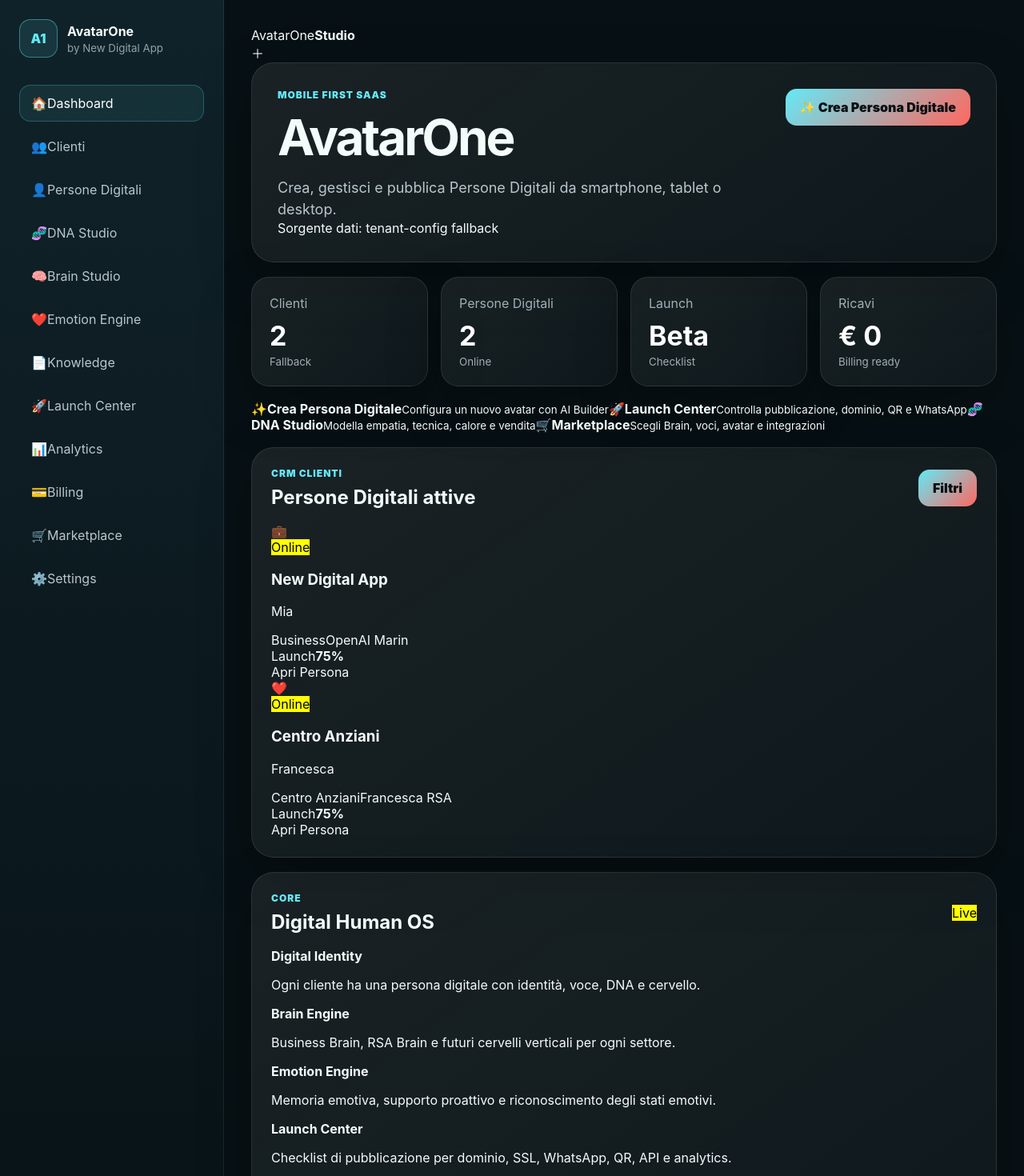
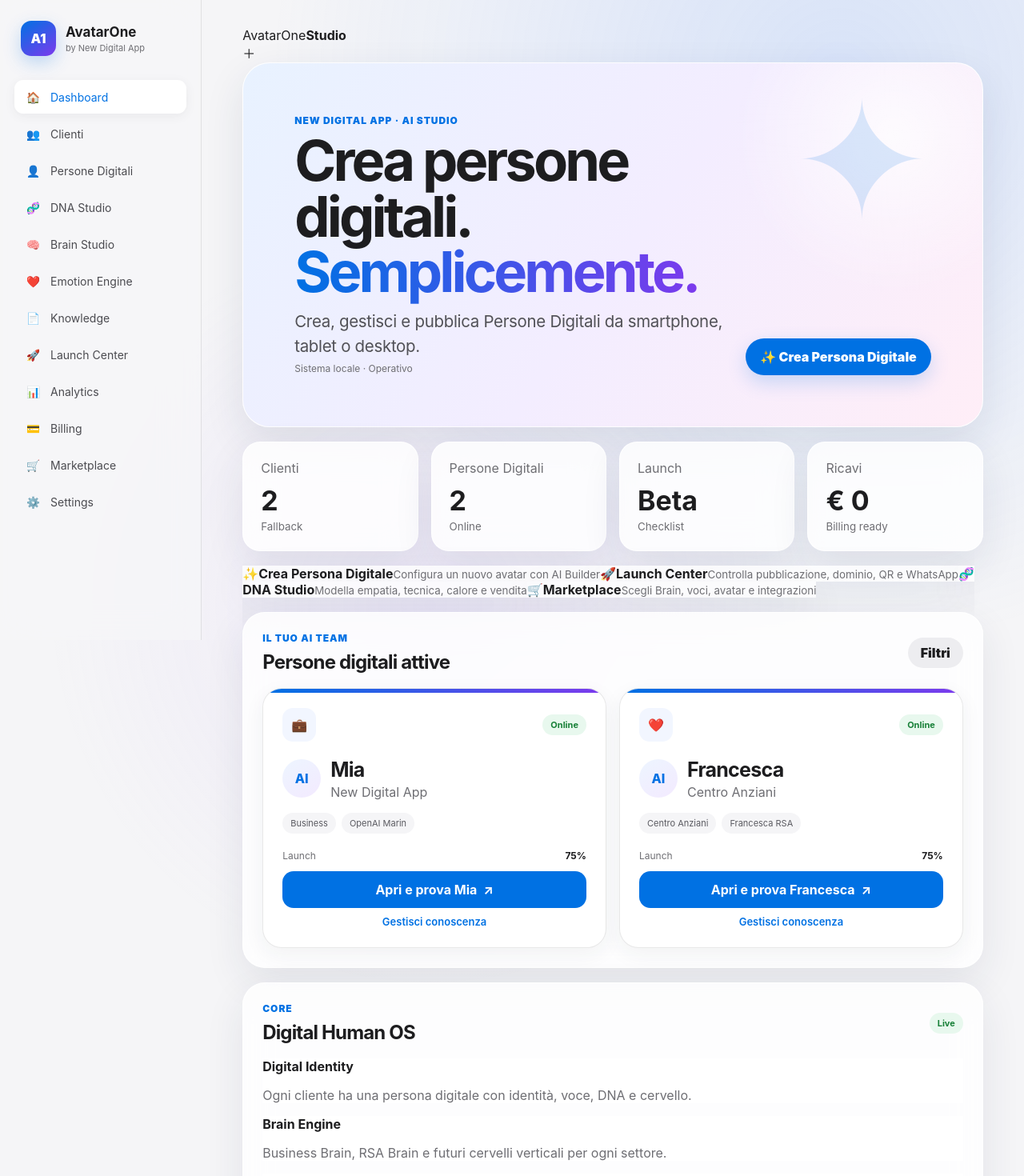
Before and after one commit to AntonioCelotto/ai-avatar-platform, a Next.js app: page /platform in a window 1280 px wide. Shown: the top 1470 px of the page at 80% size. Built offline with nearby package versions, Linux system fonts and the light colour scheme; no server answers.

Commit message:
Redesign AvatarOne dashboard and expose avatar previews
* Redesign avatar dashboard and add preview links

* Redesign avatar dashboard and add preview links

```diff
--- a/app/platform/page.js
+++ b/app/platform/page.js
@@ -1,3 +1,4 @@
+import Link from "next/link";
 import { tenants } from "../tenant-config";
 import { isSupabaseConfigured, listAvatarClients } from "../lib/supabase-server";
 import "./platform.css";
@@ -136,12 +137,12 @@
 
         <section className="platform-hero platform-hero--app">
           <div>
-            <p className="platform-kicker">Mobile First SaaS</p>
-            <h1>AvatarOne</h1>
+            <p className="platform-kicker">New Digital App · AI Studio</p>
+            <h1>Crea persone digitali.<br /><span>Semplicemente.</span></h1>
             <p>
               Crea, gestisci e pubblica Persone Digitali da smartphone, tablet o desktop.
             </p>
-            <span className="platform-source">Sorgente dati: {source === "supabase" ? "Supabase" : "tenant-config fallback"}</span>
+            <span className="platform-source">Sistema {source === "supabase" ? "collegato" : "locale"} · Operativo</span>
           </div>
           <a className="platform-primary platform-primary--large" href="#nuovo-cliente">✨ Crea Persona Digitale</a>
         </section>
@@ -169,8 +170,8 @@
         <section className="platform-section" id="clienti">
           <div className="platform-section-head">
             <div>
-              <p className="platform-kicker">CRM Clienti</p>
-              <h2>Persone Digitali attive</h2>
+              <p className="platform-kicker">Il tuo AI Team</p>
+              <h2>Persone digitali attive</h2>
             </div>
             <button type="button">Filtri</button>
           </div>
@@ -182,8 +183,13 @@
                   <div className="platform-client-avatar">{getClientIcon(client)}</div>
                   <mark>{getStatusLabel(client.status)}</mark>
                 </div>
-                <h3>{client.company_name}</h3>
-                <p>{client.spoken_avatar_name || client.avatar_name}</p>
+                <div className="platform-client-title">
+                  <span>AI</span>
+                  <div>
+                    <h3>{client.spoken_avatar_name || client.avatar_name}</h3>
+                    <p>{client.company_name}</p>
+                  </div>
+                </div>
                 <div className="platform-client-meta">
                   <span>{client.category || "Generico"}</span>
                   <span>{client.voice_label || client.voice_provider || "OpenAI"}</span>
@@ -192,7 +198,14 @@
                   <span>Launch</span>
                   <strong>{client.status === "active" ? "75%" : "25%"}</strong>
                 </div>
-                <a href={getClientUrl(client)}>Apri Persona</a>
+                <div className="platform-client-actions">
+                  <Link className="platform-open-button" href={getClientUrl(client)} target="_blank">
+                    Apri e prova {client.spoken_avatar_name || client.avatar_name} <span>↗</span>
+                  </Link>
+                  <Link className="platform-manage-link" href={`/platform/knowledge?tenant=${encodeURIComponent(client.slug)}`}>
+                    Gestisci conoscenza
+                  </Link>
+                </div>
               </article>
             ))}
           </div>
@@ -240,9 +253,9 @@
           <div className="platform-section-head">
             <div>
               <p className="platform-kicker">AvatarOne Creator</p>
-              <h2>Nuova Persona Digitale</h2>
+              <h2>Nuova persona digitale</h2>
             </div>
-            <span className="platform-soft-label">Prossimo sviluppo</span>
+            <span className="platform-soft-label">Creator Beta</span>
           </div>
 
           <div className="platform-creator-card">
--- a/app/platform/platform.css
+++ b/app/platform/platform.css
@@ -266,3 +266,81 @@
     grid-template-columns: 1fr;
   }
 }
+
+/* AvatarOne 2.0 — light, calm interface inspired by Apple product surfaces. */
+.platform-shell {
+  --apple-blue: #0071e3;
+  --apple-purple: #7c3aed;
+  --apple-ink: #1d1d1f;
+  --apple-muted: #6e6e73;
+  --apple-line: rgba(29, 29, 31, 0.1);
+  grid-template-columns: 252px minmax(0, 1fr);
+  background: radial-gradient(circle at 82% 4%, rgba(98, 153, 255, .2), transparent 27%), radial-gradient(circle at 42% 30%, rgba(188, 155, 255, .13), transparent 25%), #f5f5f7;
+  color: var(--apple-ink);
+  font-family: -apple-system, BlinkMacSystemFont, "SF Pro Display", "SF Pro Text", Inter, sans-serif;
+}
+.platform-sidebar { position: sticky; top: 0; height: 100svh; padding: 26px 18px; border-color: var(--apple-line); background: rgba(246, 246, 248, .76); backdrop-filter: saturate(180%) blur(24px); }
+.platform-logo { margin: 0 8px 30px; }
+.platform-logo > span { width: 44px; height: 44px; border: 0; border-radius: 13px; color: #fff; background: linear-gradient(145deg, var(--apple-blue), var(--apple-purple)); box-shadow: 0 8px 22px rgba(0, 113, 227, .24); }
+.platform-logo strong { color: var(--apple-ink); font-size: 17px; }
+.platform-logo small { color: var(--apple-muted); font-size: 11px; }
+.platform-nav { gap: 4px; }
+.platform-nav a { display: flex; align-items: center; gap: 10px; min-height: 42px; padding: 0 12px; border: 0; border-radius: 11px; color: #4b4b50; font-size: 14px; }
+.platform-nav a span { width: 23px; text-align: center; }
+.platform-nav a:hover { background: rgba(255, 255, 255, .7); color: var(--apple-ink); }
+.platform-nav a.is-active { background: #fff; color: var(--apple-blue); box-shadow: 0 3px 14px rgba(0, 0, 0, .06); }
+.platform-main { max-width: 1500px; margin: 0 auto; padding: 34px clamp(22px, 4vw, 64px) 70px; }
+.platform-hero { position: relative; overflow: hidden; min-height: 330px; align-items: flex-end; padding: clamp(30px, 5vw, 66px); border-color: rgba(255,255,255,.9); border-radius: 34px; background: radial-gradient(circle at 88% 20%, rgba(255,255,255,.78), transparent 22%), linear-gradient(125deg, #e8f2ff 0%, #f3edff 52%, #ffeef7 100%); box-shadow: 0 18px 50px rgba(30,45,75,.1); }
+.platform-hero::after { content: "✦"; position: absolute; right: 7%; top: 4%; color: rgba(0,113,227,.14); font-size: clamp(110px, 16vw, 230px); line-height: 1; }
+.platform-hero > * { position: relative; z-index: 1; }
+.platform-kicker { color: var(--apple-blue); }
+.platform-hero h1 { max-width: 790px; color: var(--apple-ink); font-size: clamp(42px, 5.5vw, 78px); line-height: .99; letter-spacing: -.055em; }
+.platform-hero h1 span { background: linear-gradient(90deg, var(--apple-blue), var(--apple-purple)); -webkit-background-clip: text; background-clip: text; color: transparent; }
+.platform-hero p:not(.platform-kicker) { color: #515156; font-size: clamp(17px, 1.6vw, 21px); letter-spacing: -.015em; }
+.platform-source { color: var(--apple-muted); font-size: 12px; }
+.platform-primary, .platform-section button, .platform-creator-card button { border-radius: 999px; background: var(--apple-blue); color: #fff; box-shadow: 0 9px 24px rgba(0,113,227,.2); }
+.platform-card, .platform-section, .platform-action-card { border-color: rgba(255,255,255,.9); background: rgba(255,255,255,.82); color: var(--apple-ink); box-shadow: 0 18px 50px rgba(30,45,75,.09); backdrop-filter: blur(20px); }
+.platform-card span, .platform-card small, .platform-action-card small { color: var(--apple-muted); }
+.platform-card strong { color: var(--apple-ink); }
+.platform-action-card { color: var(--apple-ink); }
+.platform-action-card > span { color: var(--apple-blue); }
+.platform-section h2 { color: var(--apple-ink); letter-spacing: -.035em; }
+.platform-section button { min-height: 38px; padding: 0 16px; background: #ededf0; color: var(--apple-ink); box-shadow: none; }
+.platform-client-grid { display: grid; grid-template-columns: repeat(2, minmax(0, 1fr)); gap: 16px; }
+.platform-client-card { position: relative; overflow: hidden; padding: 24px; border: 1px solid var(--apple-line); border-radius: 24px; background: #fff; box-shadow: 0 8px 26px rgba(30,45,75,.06); }
+.platform-client-card::before { content: ""; position: absolute; inset: 0 0 auto; height: 5px; background: linear-gradient(90deg, var(--apple-blue), var(--apple-purple)); }
+.platform-client-head { display: flex; align-items: center; justify-content: space-between; }
+.platform-client-avatar { width: 42px; height: 42px; display: grid; place-items: center; border-radius: 13px; background: #f2f6ff; }
+.platform-client-head mark, .platform-status { padding: 6px 10px; border-radius: 999px; background: #e8f8ee; color: #188038; font-size: 11px; font-weight: 750; }
+.platform-client-title { display: flex; align-items: center; gap: 12px; margin: 20px 0 16px; }
+.platform-client-title > span { width: 48px; height: 48px; display: grid; place-items: center; border-radius: 50%; background: linear-gradient(145deg,#edf5ff,#f3eaff); color: var(--apple-blue); font-weight: 800; }
+.platform-client-title h3 { margin: 0; color: var(--apple-ink); font-size: 25px; letter-spacing: -.03em; }
+.platform-client-title p { margin: 3px 0 0; color: var(--apple-muted); }
+.platform-client-meta { display: flex; flex-wrap: wrap; gap: 7px; }
+.platform-client-meta span { padding: 6px 10px; border-radius: 999px; background: #f5f5f7; color: #5a5a60; font-size: 11px; }
+.platform-client-launch { display: flex; justify-content: space-between; margin: 20px 0 12px; color: var(--apple-muted); font-size: 12px; }
+.platform-client-launch strong { color: var(--apple-ink); }
+.platform-client-actions { display: grid; gap: 9px; }
+.platform-open-button { min-height: 46px; display: flex; align-items: center; justify-content: center; gap: 8px; border-radius: 14px; background: var(--apple-blue); color: #fff; font-weight: 700; }
+.platform-open-button:hover { background: #0057b8; }
+.platform-manage-link { text-align: center; color: var(--apple-blue); font-size: 13px; font-weight: 630; }
+.platform-mini-card, .platform-launch-item, .platform-step { border-color: var(--apple-line); background: #fff; color: var(--apple-ink); }
+.platform-mini-card p, .platform-step p, .platform-launch-item small { color: var(--apple-muted); }
+.platform-creator-card textarea { border-color: var(--apple-line); background: #fff; color: var(--apple-ink); }
+.platform-soft-label { padding: 7px 11px; border-radius: 999px; background: #efe8ff; color: var(--apple-purple); font-size: 11px; font-weight: 720; }
+
+@media (max-width: 1050px) {
+  .platform-shell { grid-template-columns: 1fr; }
+  .platform-sidebar { display: none; }
+  .platform-main { padding: 18px 16px 52px; }
+  .platform-hero { min-height: 300px; align-items: flex-start; flex-direction: column; border-radius: 27px; }
+  .platform-stats, .platform-quick-actions { grid-template-columns: repeat(2,minmax(0,1fr)); }
+  .platform-grid-two { grid-template-columns: 1fr; }
+}
+@media (max-width: 640px) {
+  .platform-hero { padding: 28px 23px; }
+  .platform-hero h1 { font-size: 43px; }
+  .platform-primary { width: 100%; }
+  .platform-client-grid, .platform-quick-actions, .platform-module-grid { grid-template-columns: 1fr; }
+  .platform-wizard { grid-template-columns: 1fr; }
+}
```
